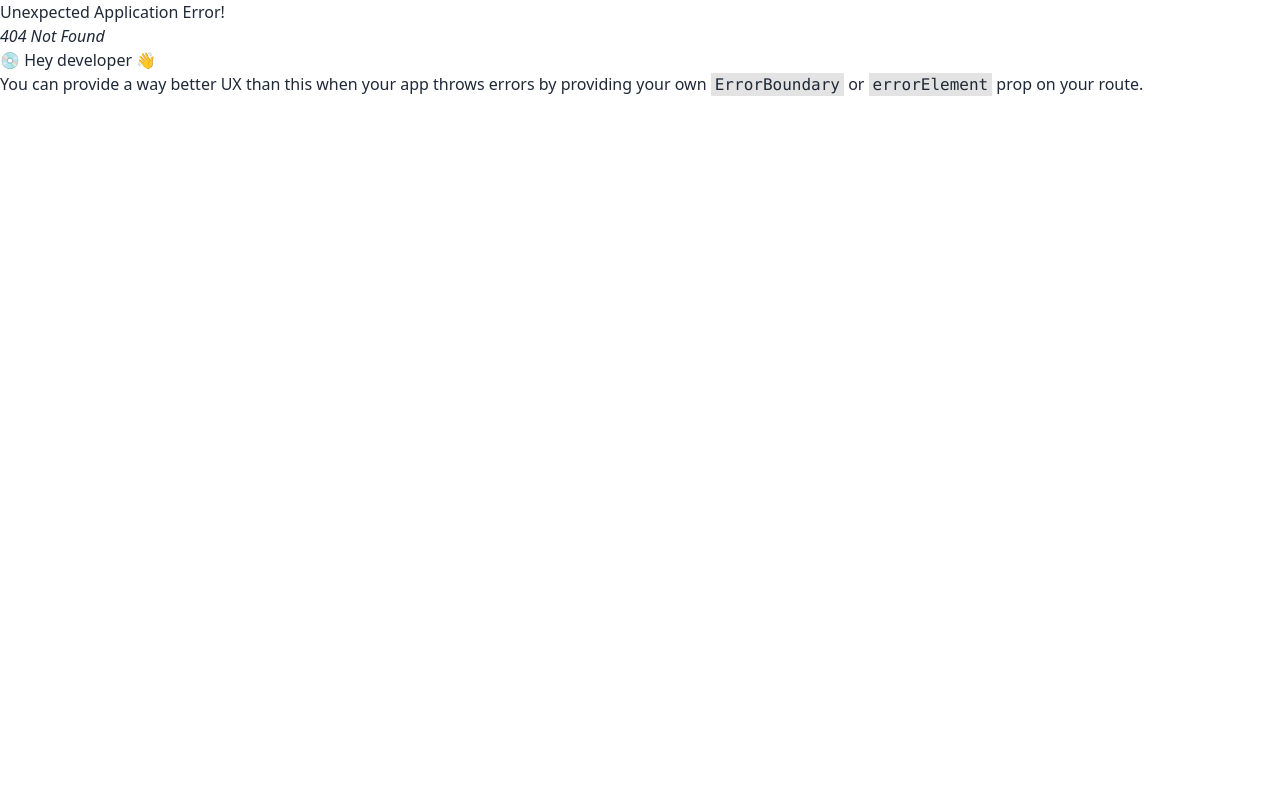
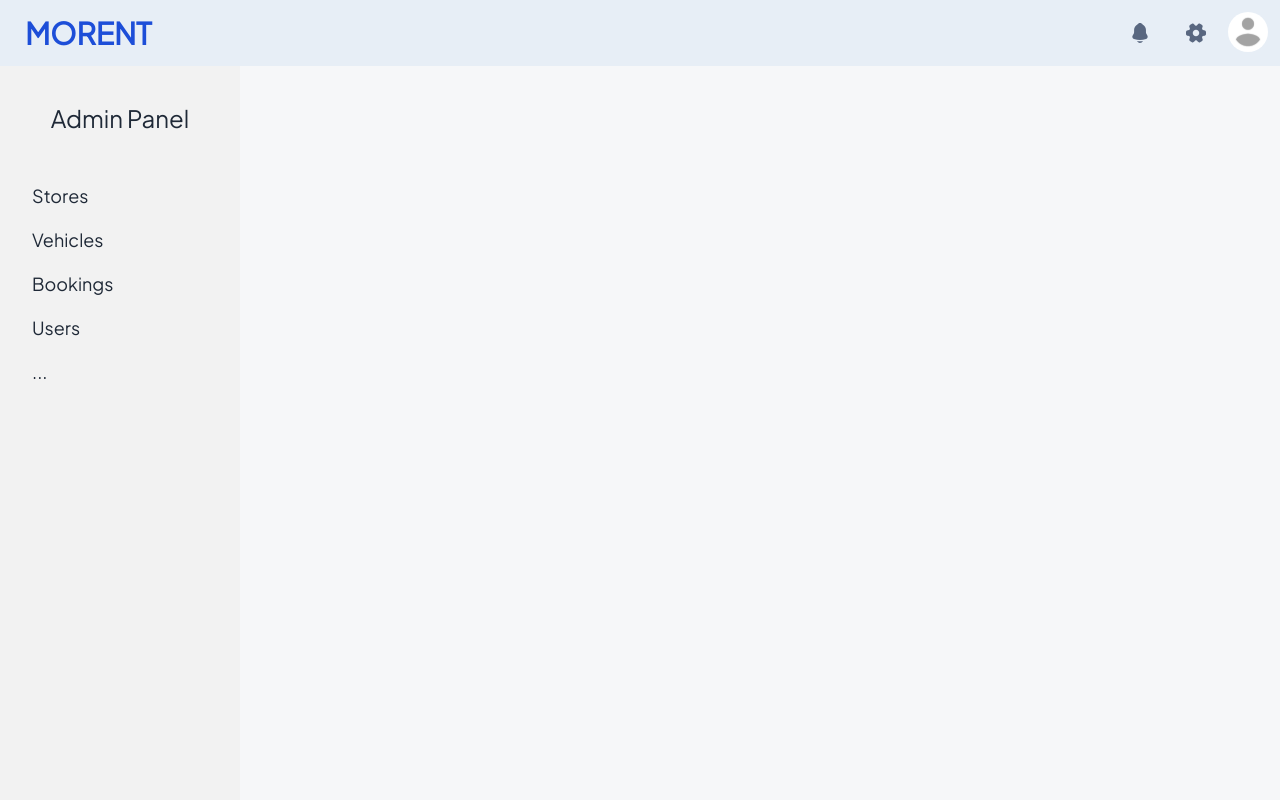
Before and after one commit to andreasReichHl/EndProject_Morent_Frontend, a React (Vite) app: page /admin-panel in a window 1280 px wide. Before the commit this address had no page. Shown: the top 800 px of the page. Built offline with nearby package versions, Linux system fonts and the light colour scheme.

Commit message:
create AdminPanel

```diff
--- /dev/null
+++ b/src/AdminLayout.jsx
@@ -0,0 +1,25 @@
+import { Outlet } from "react-router-dom";
+import AdminSideMenu from "./components/AdminSideMenu";
+import Footer from "./components/Footer";
+import Navbar from "./components/Navbar";
+
+export default function AdminLayout() {
+    return (
+        <div className=" font-custom">
+            <Navbar />
+
+            <main className="flex-grow min-h-screen bg-primaryBG" role="main">
+                <section className="flex flex-row h-screen">
+                    <section className="w-60">
+                        <AdminSideMenu />
+                    </section>
+                    <section>
+                        <Outlet />
+                    </section>
+                </section>
+            </main>
+
+            <Footer />
+        </div>
+    );
+  }
--- /dev/null
+++ b/src/components/AdminSideMenu.jsx
@@ -0,0 +1,17 @@
+export default function AdminSideMenu() {
+
+    return (
+    <div className="min-w-full h-full">
+         <ul className="menu bg-base-200 text-base-content min-h-full w-full p-4 text-lg">
+            <h2 className="mt-5 mb-10 text-2xl text-center">Admin Panel</h2>
+
+            <li><a>Stores</a></li>
+            <li><a>Vehicles</a></li>
+            <li><a>Bookings</a></li>
+            <li><a>Users</a></li>
+            <li><a>...</a></li>
+
+        </ul>
+    </div>
+)
+}
--- a/src/pages/AdminPageTest.jsx
+++ /dev/null
@@ -1,5 +0,0 @@
-export default function AdminPageTest() {
-    return (
-        <h1 className="text-5xl text-red-500">this page is Admin is protected</h1>
-    )
-}
--- /dev/null
+++ b/src/pages/adminPanel/BookingsPage.jsx
@@ -0,0 +1,6 @@
+export default function BookingsPage() {
+
+    return (
+        <h2>Bookings administation</h2>
+    )
+}
--- /dev/null
+++ b/src/pages/adminPanel/StoresPage.jsx
@@ -0,0 +1,6 @@
+export default function StoresPage() {
+
+    return (
+        <h2>Stores administation</h2>
+    )
+}
--- /dev/null
+++ b/src/pages/adminPanel/UsersPage.jsx
@@ -0,0 +1,6 @@
+export default function UsersPage() {
+
+    return (
+        <h2>Users administation</h2>
+    )
+}
--- /dev/null
+++ b/src/pages/adminPanel/VehiclesPage.jsx
@@ -0,0 +1,6 @@
+export default function VehiclesPage() {
+
+    return (
+        <h2>Vehicles administation</h2>
+    )
+}
```
Also changed, not shown: src/main.jsx (+35 -13 lines).
